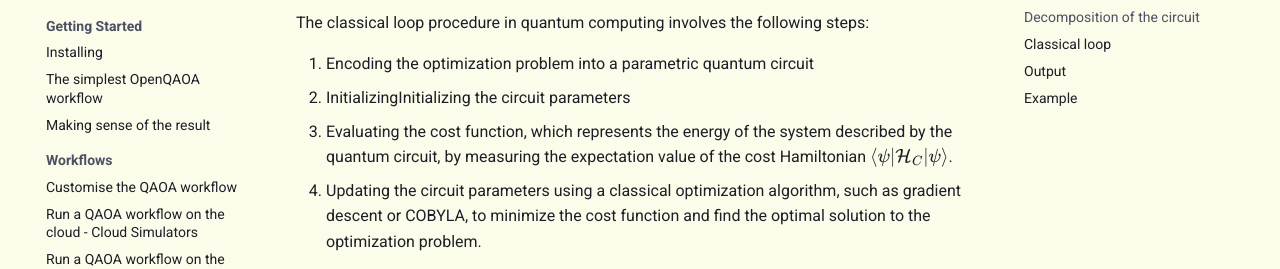
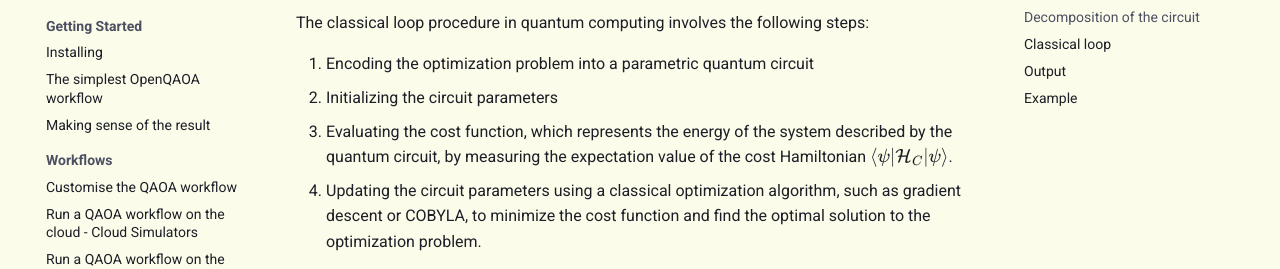
Before and after one commit to entropicalabs/openqaoa-website, an MkDocs documentation site: the page built from docs/what-is-the-qaoa.md, in a window 1280 px wide and 900 px high, scrolled down 3568 px. Shown: the part 172-441 px from the top of the window. Built offline with MkDocs 1.6.1 and Material for MkDocs 9.7.7, drawn with Linux system fonts in a browser that asks for light colours; comment, search, counter and statistics services are not loaded.

Commit message:
Fix typo

```diff
--- a/docs/what-is-the-qaoa.md
+++ b/docs/what-is-the-qaoa.md
@@ -87,7 +87,7 @@ This means that we now know how to construct the QAOA circuit for any QUBO probl
 The classical loop procedure in quantum computing involves the following steps:
 
 1. Encoding the optimization problem into a parametric quantum circuit
-2. InitializingInitializing the circuit parameters
+2. Initializing the circuit parameters
 3. Evaluating the cost function, which represents the energy of the system described by the quantum circuit, by measuring the expectation value of the cost Hamiltonian $\langle \psi|\mathcal{H}_C|\psi\rangle$.
 4. Updating the circuit parameters using a classical optimization algorithm, such as gradient descent or COBYLA, to minimize the cost function and find the optimal solution to the optimization problem.
 
```
